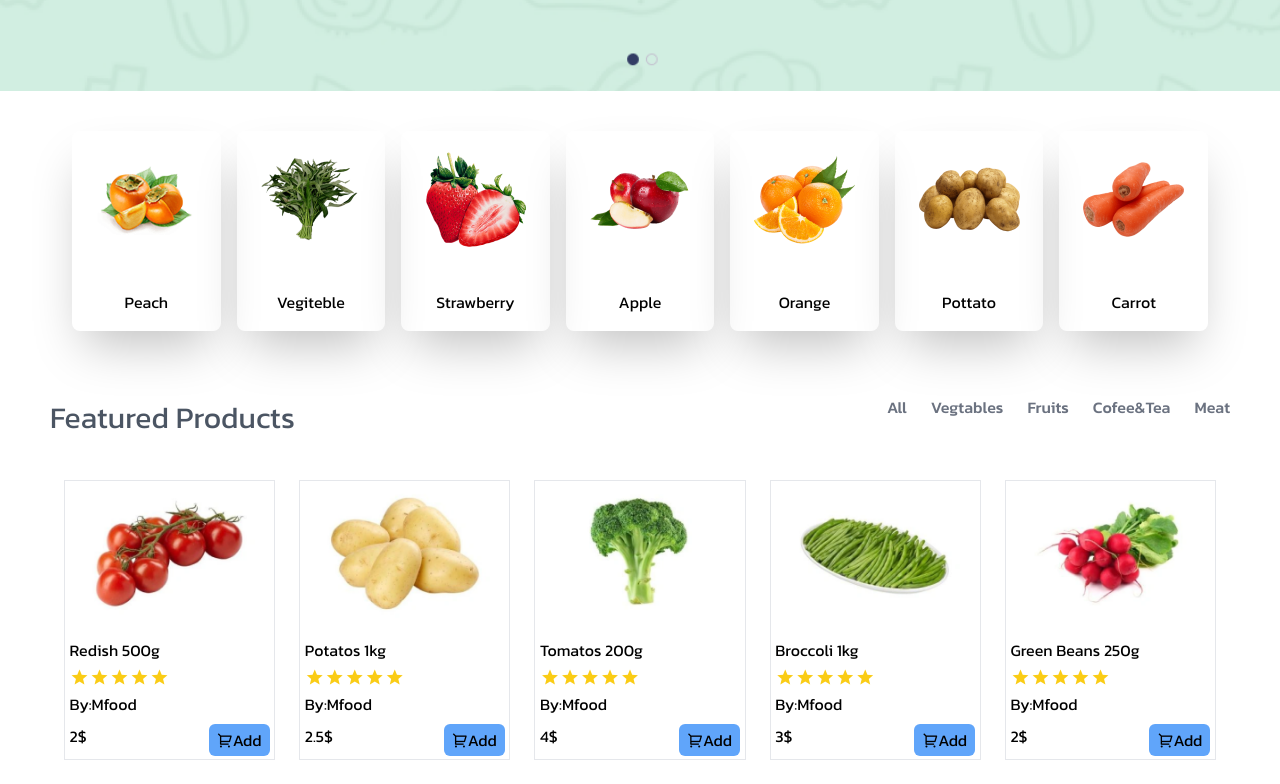
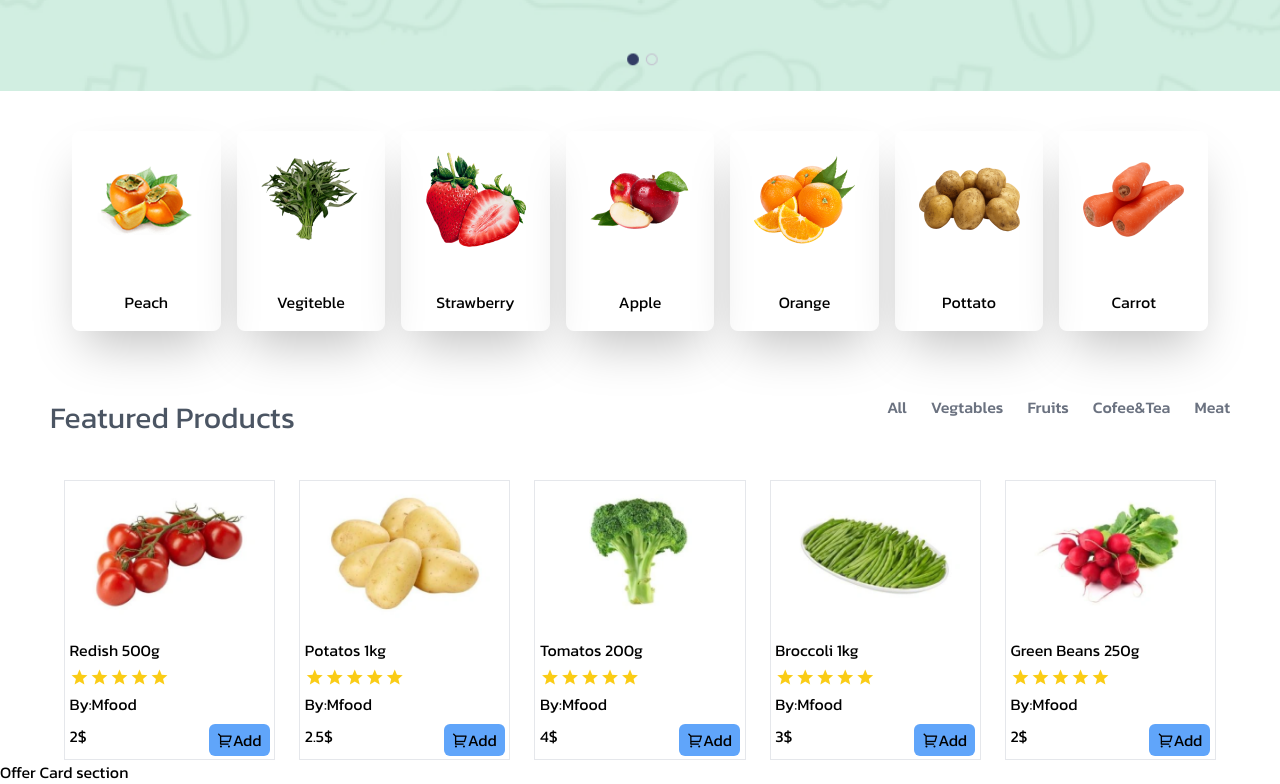
Before and after one commit to javidShabin/Fruit-grocery, a React (Vite) app: page / in a window 1280 px wide. Shown: the part 559-1343 px from the top of the page. Before the commit the page ends 1319 px from the top, so only its background shows below. Built offline with nearby package versions, Linux system fonts and the light colour scheme.

Commit message:
Export and import the offerCard component

```diff
--- a/src/components/Body.jsx
+++ b/src/components/Body.jsx
@@ -3,6 +3,7 @@ import Header from "./Header";
 import Hero from "./Hero";
 import categoriData from "./CategoriData";
 import Product from "./Product";
+import OfferCard from "./OfferCard";
 
 export default function Body() {
 
@@ -22,6 +23,7 @@ export default function Body() {
         </div>
       </div>
       <Product/>
+      <OfferCard/>
     </>
   );
 }
```
